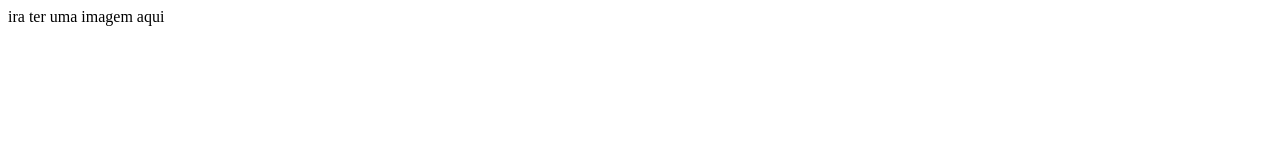
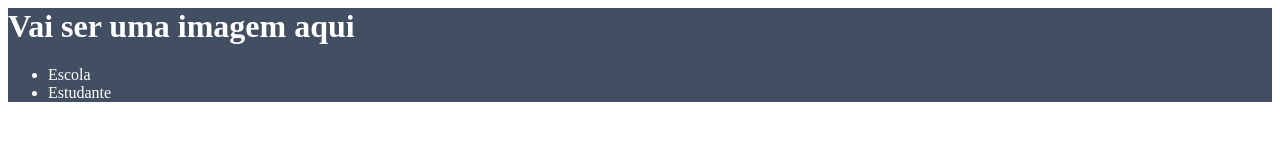
Before and after one commit to modinh4/site-roupa-, a plain HTML site: page index.html in a window 1280 px wide. Drawn offline with Linux system fonts and the light colour scheme.

Commit message:
Add files via upload

```diff
--- a/index.html
+++ b/index.html
@@ -1,12 +1,19 @@
-<!DOCTYPE html>
 <html lang="en">
 <head>
     <meta charset="UTF-8">
     <meta http-equiv="X-UA-Compatible" content="IE=edge">
     <meta name="viewport" content="width=device-width, initial-scale=1.0">
     <title>Document</title>
+    <link rel="stylesheet" href="style.css">
 </head>
 <body>
-    <hi> ira ter uma imagem aqui</hi>
+    <header>
+        <h1>Vai ser uma imagem aqui</h1>
+        <ul>
+            <li>Escola</li>
+            <li>Estudante</li>
+        </ul>
+    </header>
+
 </body>
 </html>
--- a/style.css
+++ b/style.css
@@ -1,3 +1,4 @@
-body {
-    background-color: darkolivegreen;
+header {
+    background-color: #424E61;
+    color: white;
 }
```
